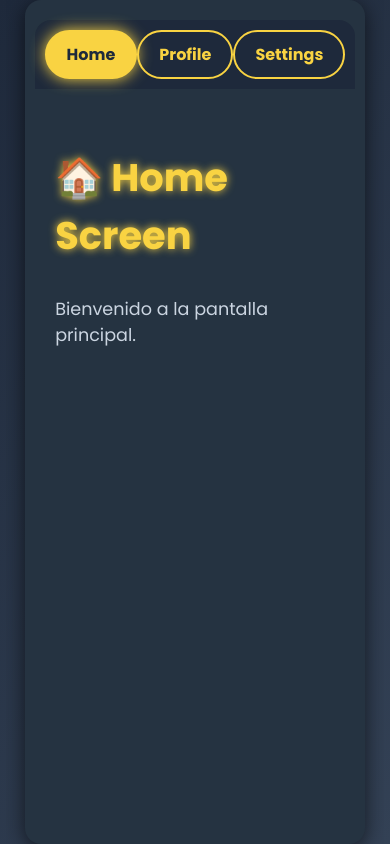
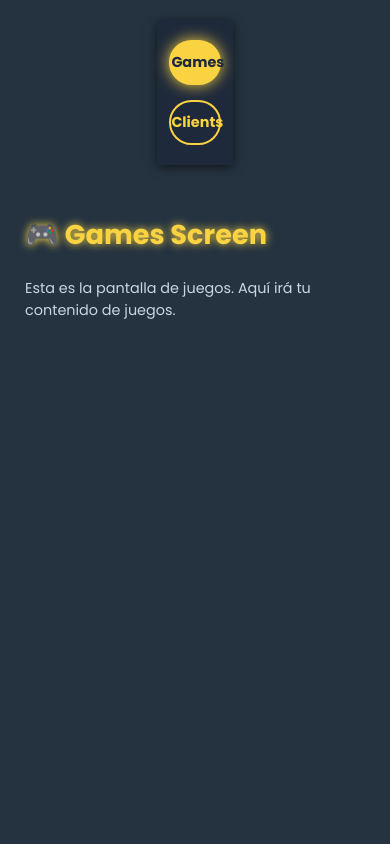
Before and after one commit to rodrigotorreszz/Casino-Remedial, a React (Vite) app in the folder Casino/: page /Menu in a window 390 px wide. Built offline with nearby package versions, Linux system fonts and the light colour scheme.

Commit message:
responsive menu

```diff
--- a/Casino/src/pages/menu/menu.css
+++ b/Casino/src/pages/menu/menu.css
@@ -1,50 +1,55 @@
-/* Menu.css */
-
+/* Reset básico */
 * {
     box-sizing: border-box;
   }
 
-  body, html, #root {
+  html, body, #root {
     margin: 0;
+    padding: 0;
     height: 100%;
+    width: 100%;
     font-family: 'Poppins', sans-serif;
     background: linear-gradient(135deg, #1e293b, #334155);
     color: #e0e0e0;
+    overflow: hidden;
     display: flex;
     justify-content: center;
     align-items: center;
   }
 
+  /* Contenedor principal: ocupa toda la pantalla */
   .app-container {
-    background: #253341;
-    border-radius: 16px;
-    box-shadow: 0 4px 20px rgba(0,0,0,0.6);
-    width: 90%;
-    max-width: 600px;
-    min-height: 400px;
     display: flex;
     flex-direction: column;
+    height: 100vh;
+    width: 100vw;
+    background: #253341;
     overflow: hidden;
   }
 
+  /* Menu horizontal en desktop */
   .menu {
     display: flex;
     background: #1e293b;
-    padding: 10px;
-    justify-content: space-around;
-    border-radius: 16px 16px 0 0;
+    padding: 10px 20px;
+    justify-content: center;
+    gap: 20px;
+    box-shadow: 0 2px 10px rgba(0,0,0,0.6);
+    user-select: none;
   }
 
+  /* Botones menú */
   .menu-button {
     background: transparent;
     border: 2px solid #f9d342;
     color: #f9d342;
-    padding: 10px 20px;
+    padding: 10px 26px;
     font-weight: 700;
     border-radius: 30px;
     cursor: pointer;
     transition: all 0.3s ease;
-    user-select: none;
+    font-size: 1.1rem;
+    white-space: nowrap;
   }
 
   .menu-button:hover {
@@ -58,21 +63,82 @@
     box-shadow: 0 0 15px #f9d342;
   }
 
+  /* Contenedor de la pantalla */
   .screen-container {
     flex-grow: 1;
-    padding: 30px 20px;
     overflow-y: auto;
+    padding: 40px 30px;
+    display: flex;
+    justify-content: center;
+    align-items: flex-start;
+  }
+
+  /* Pantalla interna */
+  .screen {
+    max-width: 900px;
+    width: 100%;
   }
 
   .screen h2 {
     margin-top: 0;
     font-weight: 700;
-    font-size: 2.4rem;
+    font-size: 2.8rem;
     color: #f9d342;
     text-shadow: 0 0 8px #f9d342;
+    user-select: none;
   }
 
   .screen p {
-    font-size: 1.1rem;
+    font-size: 1.2rem;
     color: #cbd5e1;
   }
+
+  /* ====== RESPONSIVE ====== */
+
+  /* En móviles: menú vertical, pantalla debajo */
+  @media (max-width: 768px) {
+    .app-container {
+      flex-direction: column;
+    }
+
+    .menu {
+      flex-direction: column;
+      padding: 20px 10px;
+      gap: 15px;
+      align-items: center;
+    }
+
+    .menu-button {
+      width: 90%;
+      font-size: 1rem;
+      padding: 12px 0;
+    }
+
+    .screen-container {
+      padding: 20px 15px;
+    }
+
+    .screen h2 {
+      font-size: 2rem;
+    }
+
+    .screen p {
+      font-size: 1rem;
+    }
+  }
+
+  /* En móviles muy pequeños */
+  @media (max-width: 400px) {
+    .menu-button {
+      font-size: 0.9rem;
+      padding: 10px 0;
+    }
+
+    .screen h2 {
+      font-size: 1.7rem;
+    }
+
+    .screen p {
+      font-size: 0.9rem;
+    }
+  }
--- a/Casino/src/pages/menu/menu.jsx
+++ b/Casino/src/pages/menu/menu.jsx
@@ -1,27 +1,33 @@
-// App.jsx
 import React, { useState } from "react";
 import "./menu.css";
 
-function Home() {
-  return <div className="screen"><h2>🏠 Home Screen</h2><p>Bienvenido a la pantalla principal.</p></div>;
+// Pantalla Games (puedes reemplazar o agregar tu código)
+function Games() {
+  return (
+    <div className="screen">
+      <h2>🎮 Games Screen</h2>
+      <p>Esta es la pantalla de juegos. Aquí irá tu contenido de juegos.</p>
+    </div>
+  );
 }
 
-function Profile() {
-  return <div className="screen"><h2>👤 Profile Screen</h2><p>Esta es tu pantalla de perfil.</p></div>;
-}
-
-function Settings() {
-  return <div className="screen"><h2>⚙️ Settings Screen</h2><p>Ajustes y configuraciones.</p></div>;
+// Pantalla Clients (puedes reemplazar o agregar tu código)
+function Clients() {
+  return (
+    <div className="screen">
+      <h2>👥 Clients Screen</h2>
+      <p>Esta es la pantalla de clientes. Aquí irá tu contenido de clientes.</p>
+    </div>
+  );
 }
 
 const screens = {
-  home: <Home />,
-  profile: <Profile />,
-  settings: <Settings />,
+  games: <Games />,
+  clients: <Clients />,
 };
 
 export default function App() {
-  const [activeScreen, setActiveScreen] = useState("home");
+  const [activeScreen, setActiveScreen] = useState("games");
 
   return (
     <div className="app-container">
@@ -37,9 +43,7 @@ export default function App() {
         ))}
       </nav>
 
-      <main className="screen-container">
-        {screens[activeScreen]}
-      </main>
+      <main className="screen-container">{screens[activeScreen]}</main>
     </div>
   );
 }
```
